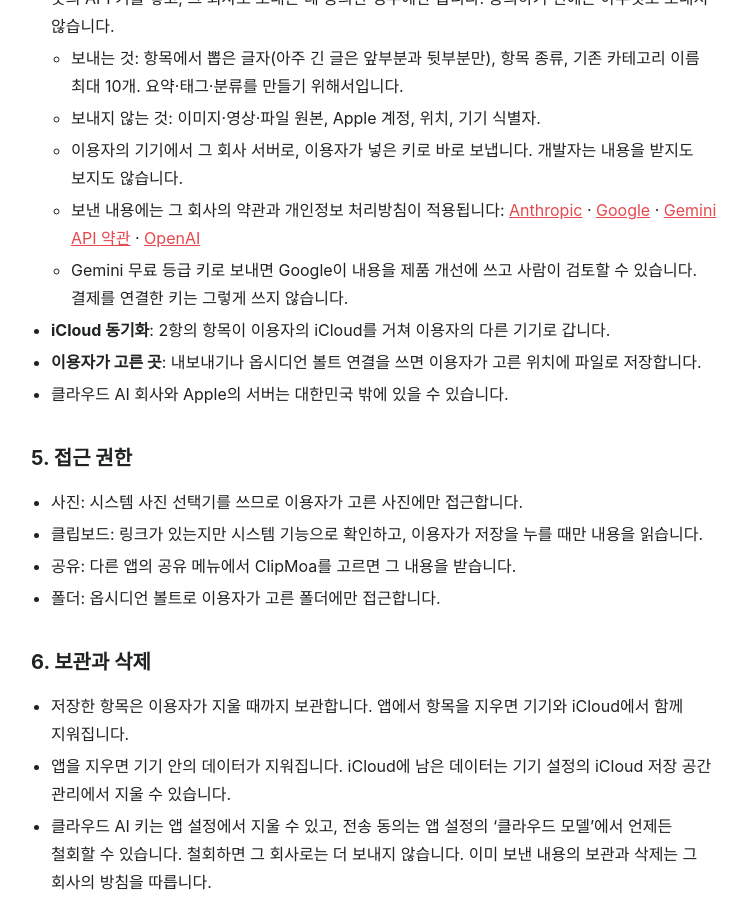
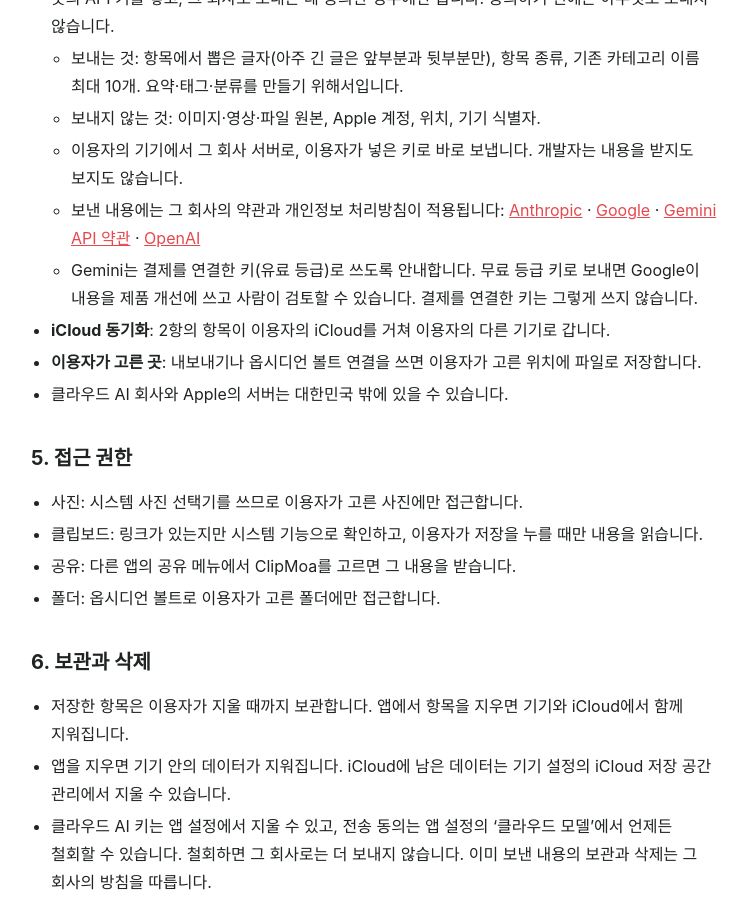
Before and after one commit to mcred2030/clipmoa, a Jekyll site: the page built from privacy.md, in a window 1280 px wide and 900 px high, scrolled down 1169 px. Shown: the whole window, without its empty margins (265-1012 px from the left). Built offline with Jekyll 4.4.1, drawn with Linux system fonts in a browser that asks for light colours.

Commit message:
방침 4항: Gemini 는 결제를 연결한 키(유료 등급)로 쓰도록 안내
앱 저장소 docs/legal/privacy-policy.md 와 같은 본문(2026-10-31 RED 결정).

Co-Authored-By: Claude Opus 5.5 <noreply@anthropic.com>

```diff
--- a/privacy.md
+++ b/privacy.md
@@ -30,7 +30,7 @@ ClipMoa의 개발자는 이용자의 개인정보를 받거나 보관하지 않
     - 보내지 않는 것: 이미지·영상·파일 원본, Apple 계정, 위치, 기기 식별자.
     - 이용자의 기기에서 그 회사 서버로, 이용자가 넣은 키로 바로 보냅니다. 개발자는 내용을 받지도 보지도 않습니다.
     - 보낸 내용에는 그 회사의 약관과 개인정보 처리방침이 적용됩니다: [Anthropic](https://www.anthropic.com/legal/privacy) · [Google](https://policies.google.com/privacy) · [Gemini API 약관](https://ai.google.dev/gemini-api/terms) · [OpenAI](https://openai.com/policies/privacy-policy/)
-    - Gemini 무료 등급 키로 보내면 Google이 내용을 제품 개선에 쓰고 사람이 검토할 수 있습니다. 결제를 연결한 키는 그렇게 쓰지 않습니다.
+    - Gemini는 결제를 연결한 키(유료 등급)로 쓰도록 안내합니다. 무료 등급 키로 보내면 Google이 내용을 제품 개선에 쓰고 사람이 검토할 수 있습니다. 결제를 연결한 키는 그렇게 쓰지 않습니다.
 - **iCloud 동기화**: 2항의 항목이 이용자의 iCloud를 거쳐 이용자의 다른 기기로 갑니다.
 - **이용자가 고른 곳**: 내보내기나 옵시디언 볼트 연결을 쓰면 이용자가 고른 위치에 파일로 저장합니다.
 - 클라우드 AI 회사와 Apple의 서버는 대한민국 밖에 있을 수 있습니다.
```
